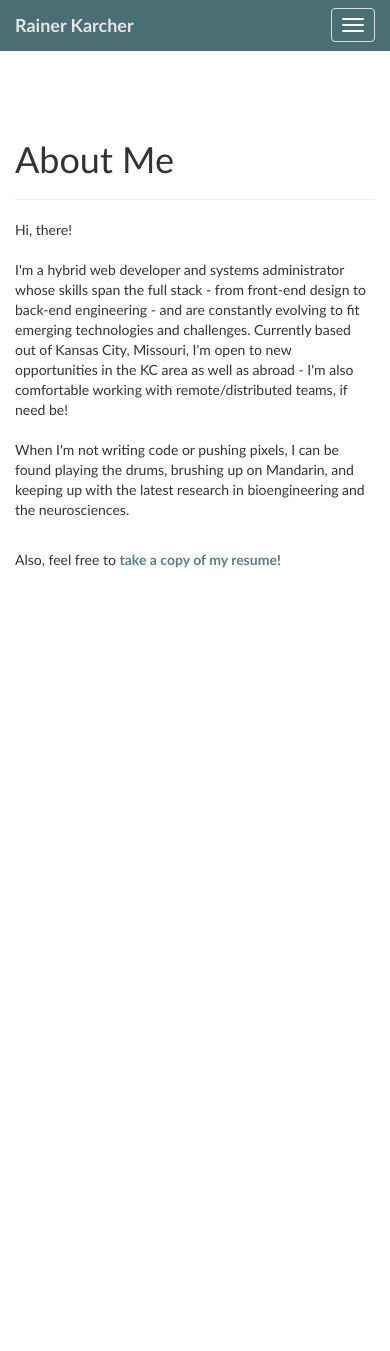
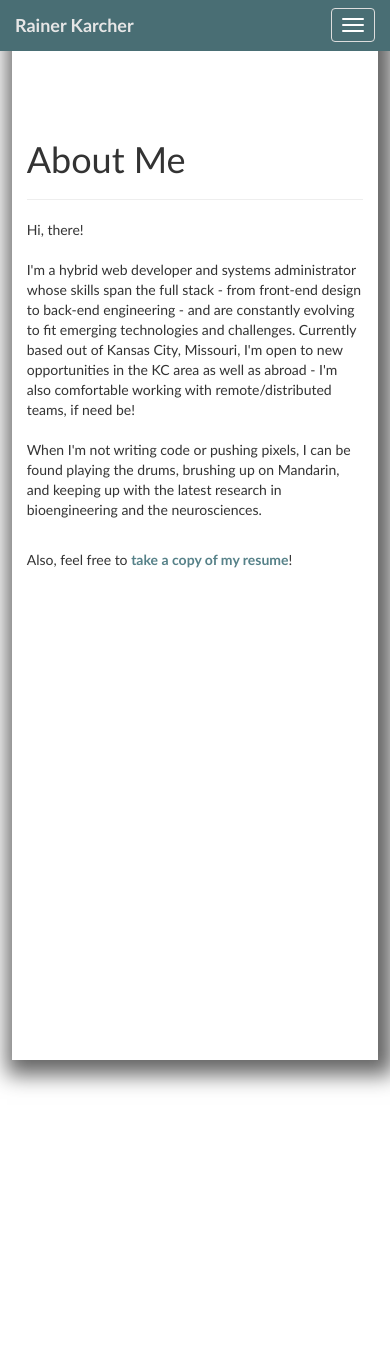
Before and after one commit to rtkarcher/portfolio-site, a PHP site: page /about.php in a window 390 px wide. Shown: the top 1351 px of the page. Run offline with PHP 8.4, Linux system fonts and the light colour scheme; some libraries are stand-ins or nearby versions.

Commit message:
Removed page_box attributes from mobile.css and moved to misc.css for now

```diff
--- a/css/misc.css
+++ b/css/misc.css
@@ -118,3 +118,10 @@
     width: 900px;
   }
 }
+
+/* Page Content Box (ultimately, this needs to be incorporated into content.css) */
+#page_box {
+  background:white;
+  margin:0 3% 0 3%;
+  box-shadow:5px 5px 20px 10px #666666;
+}
--- a/css/mobile.css
+++ b/css/mobile.css
@@ -1,8 +1,3 @@
-#page_box {
-		background:white;
-		margin:0 3% 0 3%;
-		box-shadow:5px 5px 20px 10px #666666;
-	}
 /* Most smartphones (portrait + landscape orientations) */
 @media only screen and (min-device-width:320px) and (max-device-width:480px) {
 	#page_box {
```
